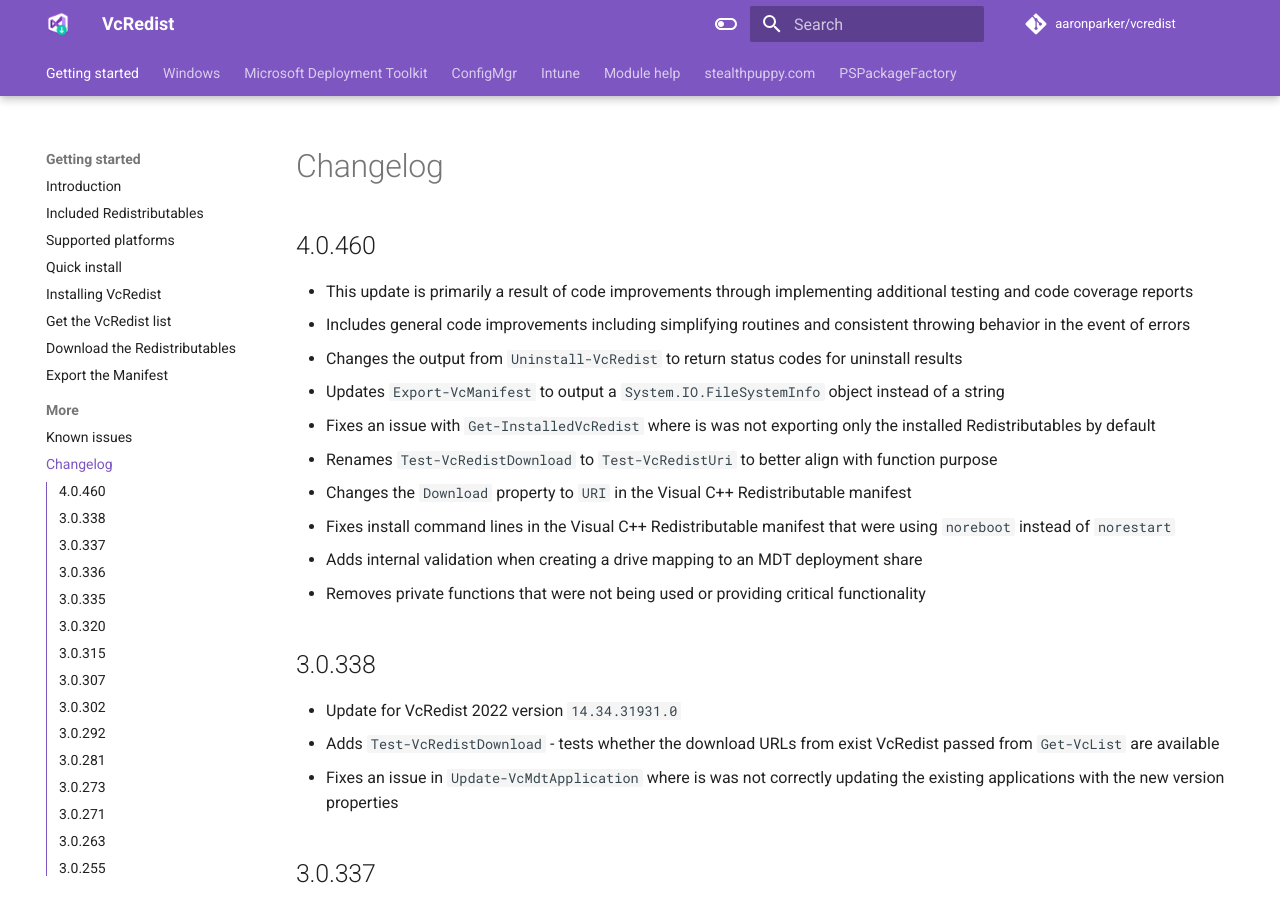
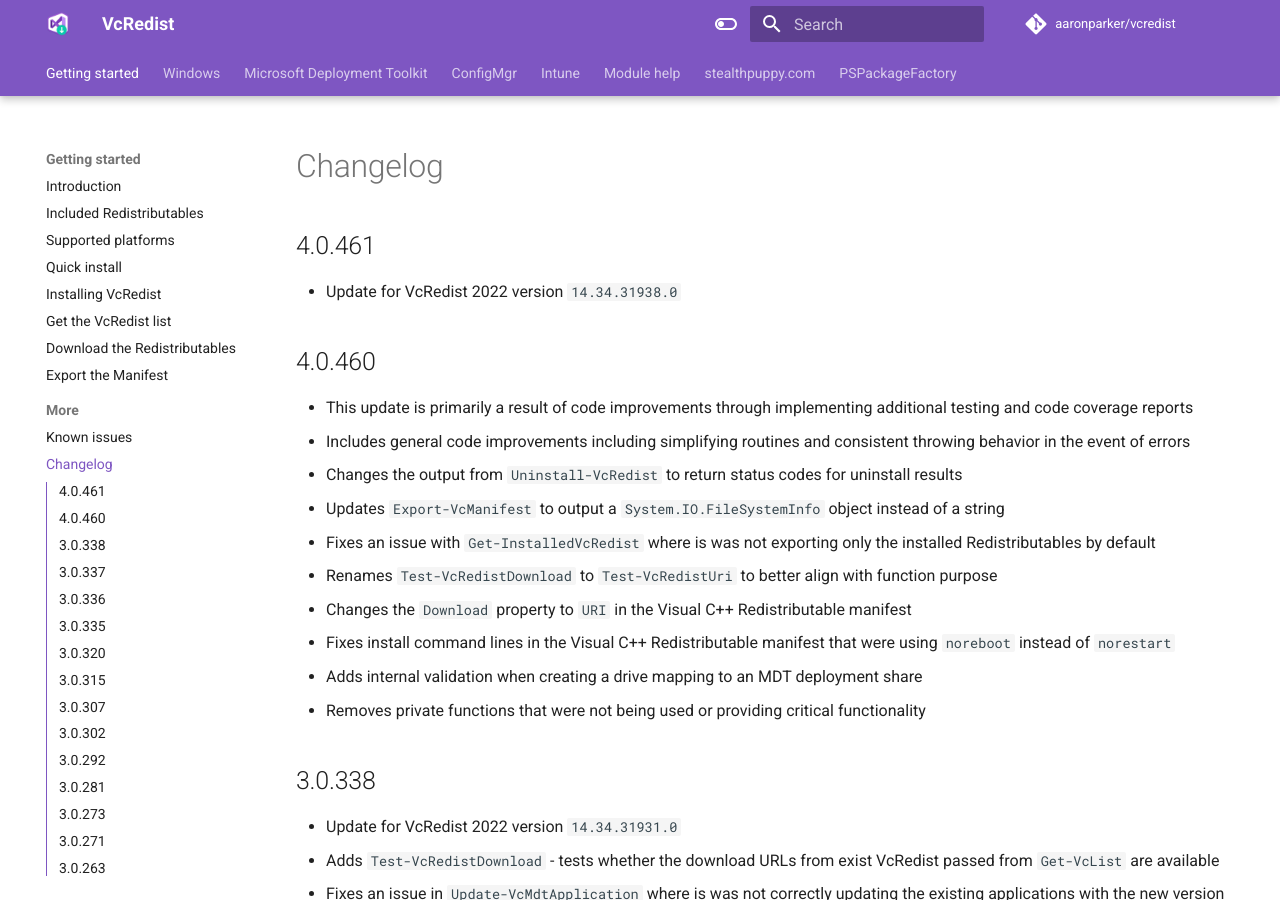
Before and after one commit to aaronparker/vcredist, an MkDocs documentation site: the page built from docs/changelog.md, in a window 1280 px wide and 900 px high. Built offline with MkDocs 1.6.1 and Material for MkDocs 9.7.7, drawn with Linux system fonts in a browser that asks for light colours; comment, search, counter and statistics services are not loaded.

Commit message:
Update changelog.md

```diff
--- a/docs/changelog.md
+++ b/docs/changelog.md
@@ -1,4 +1,8 @@
 # Changelog
+
+## 4.0.461
+
+* Update for VcRedist 2022 version `14.34.31938.0`
 
 ## 4.0.460
 
```
